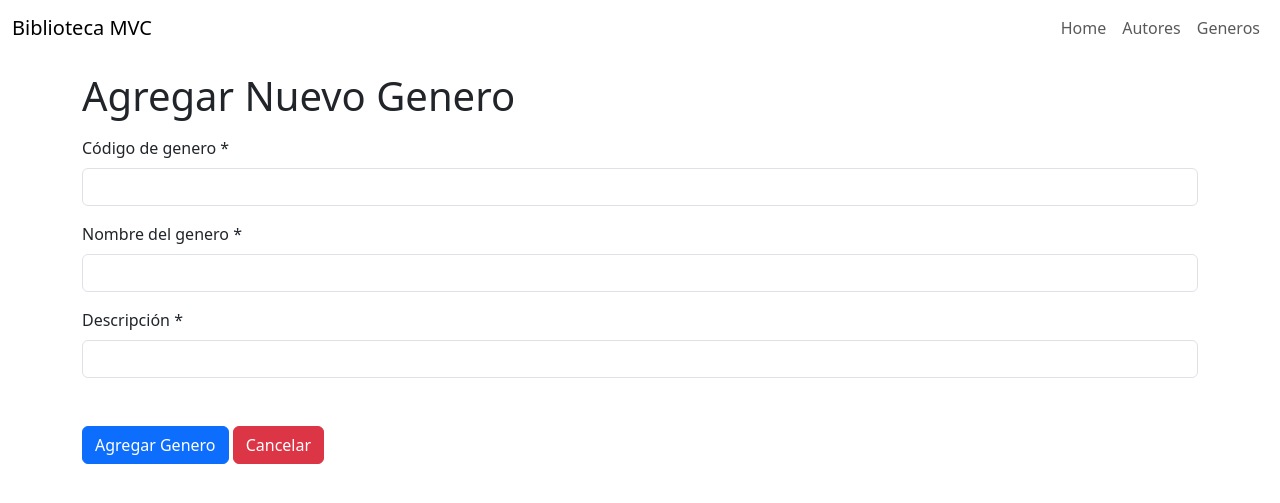
After one commit to EdisonPeM/mvc-django, a Django app: page /generos/nuevo in a window 1280 px wide. The commit adds this page. Shown: the top 503 px of the page. Run offline with Django 4.2, Linux system fonts and the light colour scheme; some libraries are stand-ins or nearby versions.

Commit message:
agregando los generos

```diff
--- /dev/null
+++ b/biblioteca/controllers/generosController.py
@@ -0,0 +1,54 @@
+from django.http import Http404
+from django.shortcuts import render, redirect
+
+# Import Models
+from ..models.generos import GenerosModel
+from ..forms.generosForm import CrearGenerosForm, EditarGenerosForm
+
+def listar(request):
+  generos = GenerosModel.listarGeneros()
+  alert = request.session.pop('alert', None)
+  return render(request, "generos/listar.html", { 'generos': generos, 'alert': alert })
+
+def agregar(request):
+  form = CrearGenerosForm()
+  if request.method == 'POST':
+    form = CrearGenerosForm(request.POST)
+    if form.is_valid():
+      genero = form.save(commit=False)
+      print(GenerosModel.insertarGenero(genero))
+      if GenerosModel.insertarGenero(genero):
+        request.session['alert'] = { 'type': 'success', 'message': 'El genero ha sido agregado exitosamente' }
+      else:
+        request.session['alert'] = { 'type': 'error', 'message': 'Ha ocurrido un problema al agregar el genero' }
+      return redirect('listarGeneros')
+
+  return render(request, "generos/agregar.html", { "form": form })
+
+def editar(request, codigo_autor:int):
+  genero = GenerosModel.obtenerGenero(codigo_autor)
+  if genero:
+    form = EditarGenerosForm(instance=genero)
+    if request.method == 'POST':
+      form = EditarGenerosForm(request.POST, instance=genero)
+      if form.is_valid():
+        if GenerosModel.modificarGenero(genero):
+          request.session['alert'] = { 'type': 'success', 'message': 'El genero ha sido actualizado exitosamente' }
+        else:
+          request.session['alert'] = { 'type': 'error', 'message': 'Ha ocurrido un problema al actualizar el genero' }
+        return redirect('listarGeneros')
+
+    return render(request, "generos/editar.html", { "autor": genero, "form": form })
+  else:
+    raise Http404("Autor does not exist")
+
+def eliminar(request, codigo_autor):
+  if request.method == 'POST':
+    genero = GenerosModel.obtenerGenero(codigo_autor)
+    if genero:
+      if GenerosModel.eliminarGenero(genero):
+        request.session['alert'] = { 'type': 'success', 'message': 'El genero ha sido eliminado exitosamente' }
+      else:
+        request.session['alert'] = { 'type': 'error', 'message': 'Ha ocurrido un problema al eliminar el genero' }
+
+  return redirect('listarGeneros')
--- /dev/null
+++ b/biblioteca/forms/generosForm.py
@@ -0,0 +1,36 @@
+from django.core.validators import RegexValidator
+from django import forms
+
+from .baseForm import BaseModelForm
+from ..models.generos import Genero
+
+codigo_autor_validator = RegexValidator(
+  message="Ingrese un código valido en formato 12323.",
+  code="invalid_autor_code",
+)
+
+labels = {
+  'id_genero': 'Código de genero',
+  'nombre_genero': 'Nombre del genero',
+  'descripcion': 'Descripción'
+}
+
+class CrearGenerosForm(BaseModelForm):
+  id_genero = forms.CharField(
+    label=labels["id_genero"],
+    max_length=6,
+    required=True,
+    validators=[codigo_autor_validator]
+  )
+
+  class Meta():
+    model = Genero
+    fields = "__all__"
+    labels = labels
+
+
+class EditarGenerosForm(BaseModelForm):
+  class Meta():
+    model = Genero
+    fields = ["nombre_genero", "descripcion"]
+    labels = labels
--- a/biblioteca/models/generos.py
+++ b/biblioteca/models/generos.py
@@ -1,4 +1,5 @@
 from django.db import models
+import traceback
 
 class Genero(models.Model):
   class Meta:
@@ -9,19 +10,47 @@ class Genero(models.Model):
 
 class GenerosModel():
   def listarGeneros():
-    pass
+    try:
+      return Genero.objects.all()
+    except:
+      print(traceback.format_exc())
+      return []
 
   def insertarGenero(genero):
-    pass
+    try:
+      genero.save(force_insert=True)
+      return True
+    except:
+      print(traceback.format_exc())
+      return False
 
   def obtenerGenero(id):
-    pass
+    try:
+      return Genero.objects.get(id_genero=id)
+    except Genero.DoesNotExist:
+      print(traceback.format_exc())
+      return None
 
   def modificarGenero(genero):
-    pass
+    try:
+      genero.save(force_update=True)
+      return True
+    except:
+      print(traceback.format_exc())
+      return False
 
-  def eliminarGenero(id):
-    pass
+  def eliminarGenero(id:int):
+    try:
+      genero = Genero.objects.get(id_genero=id)
+      genero.delete()
+      return True
+    except:
+      print(traceback.format_exc())
+      return False
 
   def totalGeneros():
-    pass
+    try:
+      return Genero.objects.count()
+    except:
+      print(traceback.format_exc())
+      return -1
--- /dev/null
+++ b/biblioteca/templates/generos/agregar.html
@@ -0,0 +1,18 @@
+{% extends "layout.html" %}
+
+{% block content %}
+<h1>Agregar Nuevo Genero</h1>
+
+<form class="mt-3" action="{% url 'agregarGenero' %}" method="post" novalidate>
+  {% csrf_token %}
+  {{ form }}
+  <div class="mt-5">
+    <button type="submit" class="btn btn-primary" data-toggle="loader">
+      Agregar Genero
+    </button>
+    <a href="{% url 'listarGeneros' %}" class="btn btn-danger">
+      Cancelar
+    </a>
+  </div>
+</form>
+{% endblock %}
--- a/biblioteca/templates/navbar.html
+++ b/biblioteca/templates/navbar.html
@@ -21,6 +21,10 @@
           {% url 'listarAutores' as autoresUrl %}
           <a class="nav-link {% if autoresUrl in request.path %}active{% endif %}" href="{{autoresUrl}}">Autores</a>
         </li>
+        <li class="nav-item">
+          {% url 'listarGeneros' as generosUrl %}
+          <a class="nav-link {% if autoresUrl in request.path %}active{% endif %}" href="{{generosUrl}}">Generos</a>
+        </li>
       </ul>
     </div>
   </div>
--- a/biblioteca/urls.py
+++ b/biblioteca/urls.py
@@ -1,6 +1,6 @@
 from django.urls import path, include
 
-from .controllers import indexController, autoresController
+from .controllers import indexController, autoresController, generosController
 
 autoresPatterns = [
     path('', autoresController.listar, name="listarAutores"),
@@ -9,7 +9,15 @@ autoresPatterns = [
     path('/eliminar/<str:codigo_autor>', autoresController.eliminar, name="eliminarAutor")
 ]
 
+generosPatterns = [
+    path('', generosController.listar, name="listarGeneros"),
+    path('/nuevo', generosController.agregar, name="agregarGenero"),
+    path('/editar/<str:codigo_autor>', generosController.editar, name="editarGenero"),
+    path('/eliminar/<str:codigo_autor>', generosController.eliminar, name="eliminarGenero")
+]
+
 urlpatterns = [
     path('', indexController.home, name="home"),
     path('autores', include(autoresPatterns)),
+    path('generos', include(generosPatterns)),
 ]
```
Also changed, not shown: biblioteca/templates/generos/editar.html (added, +20 -0 lines), biblioteca/templates/generos/eliminarModal.html (added, +65 -0 lines), biblioteca/templates/generos/listar.html (added, +75 -0 lines).
